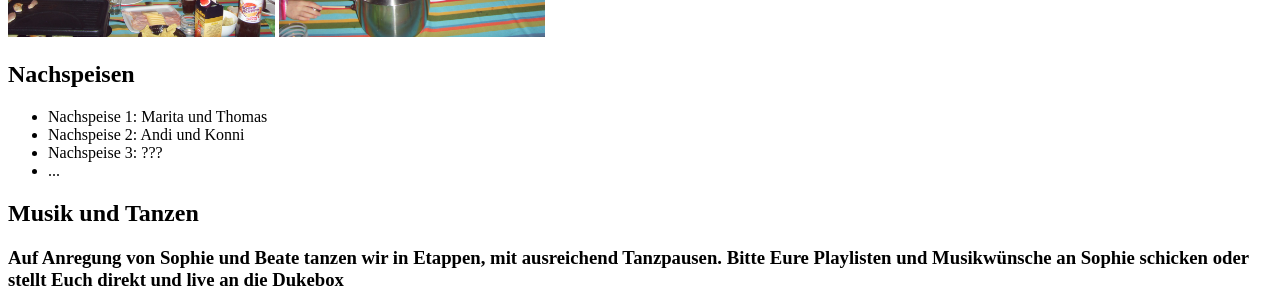
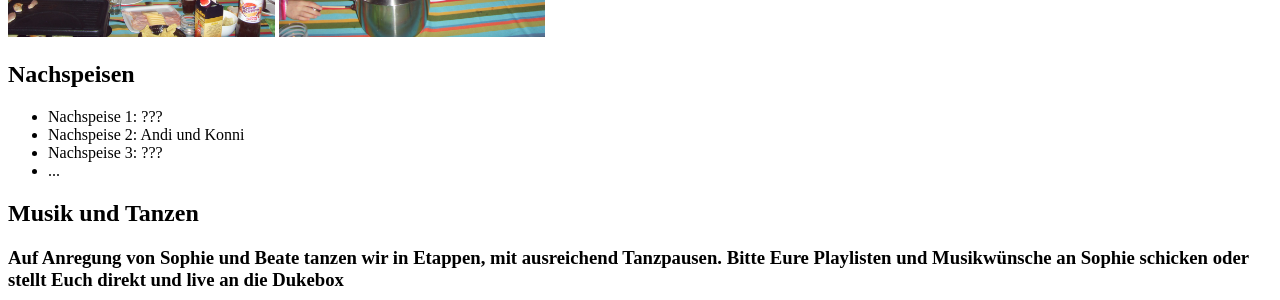
Before and after one commit to DiveDocs/Sylvester2023, a Jekyll site: the page built from index.markdown, in a window 1280 px wide and 900 px high, scrolled down 1504 px. Shown: the part 268-568 px from the top of the window. Built offline with Jekyll 4.4.1, drawn with Linux system fonts in a browser that asks for light colours.

Commit message:
Update index.markdown

```diff
--- a/index.markdown
+++ b/index.markdown
@@ -80,7 +80,7 @@ tr:nth-child(even) {
 
 <h2> Nachspeisen </h2>
 <ul>
-<li>Nachspeise 1: Marita und Thomas </li>
+<li>Nachspeise 1: ??? </li>
 <li>Nachspeise 2: Andi und Konni </li>
 <li>Nachspeise 3: ??? </li>
 <li>... </li>
```
